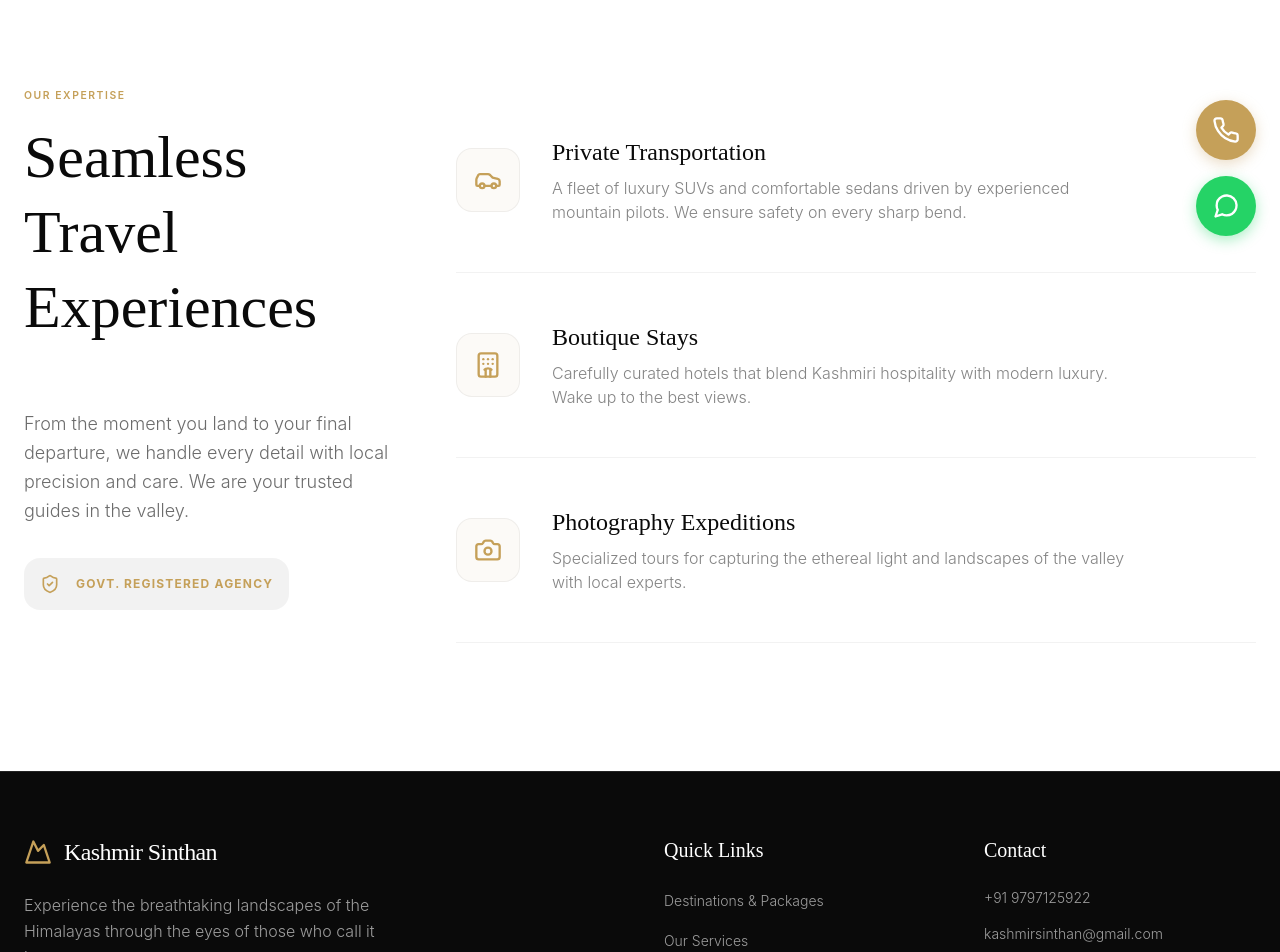
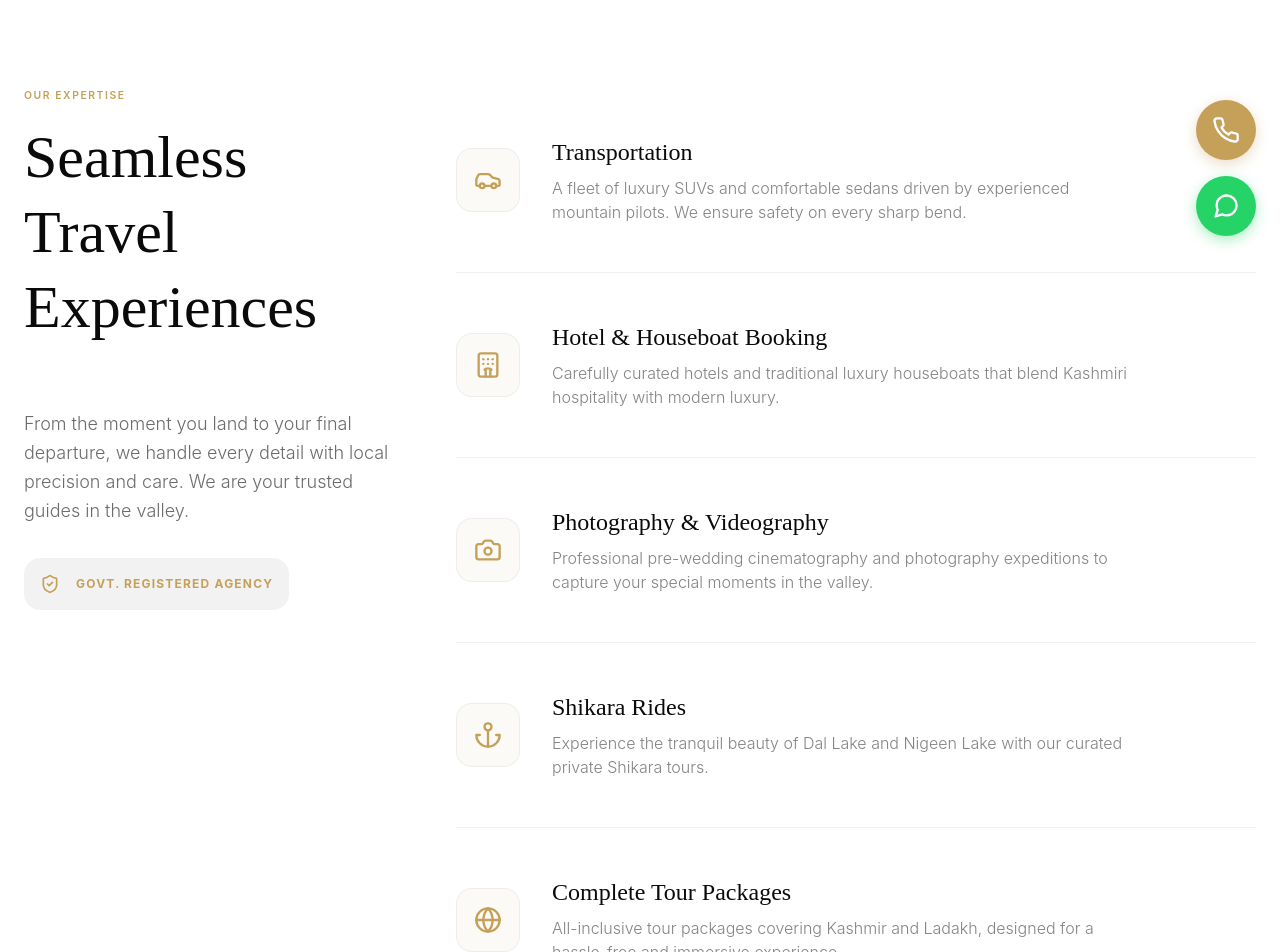
Before and after one commit to piyushthakur7/tours-an-travel, a React (Vite) app: page /services in a window 1280 px wide. Shown: the part 540-1492 px from the top of the page. Built offline with nearby package versions, Linux system fonts and the light colour scheme.

Commit message:
feat: add initial website pages (Home, Contact, Packages, Services) and foundational UI components (Navbar, Footer, and general UI elements).

```diff
--- a/index.html
+++ b/index.html
@@ -3,13 +3,13 @@
   <head>
     <meta charset="UTF-8" />
     <meta name="viewport" content="width=device-width, initial-scale=1.0" />
-    <meta name="description" content="Kashmir Sinthan Top Tour & Travel - Experience the breathtaking landscapes of the Himalayas. Curated tour packages, private transportation, boutique stays, and photography expeditions in Kashmir." />
-    <meta name="keywords" content="Kashmir tours, Sinthan Top, Kashmir travel, Ladakh adventure, Gulmarg skiing, Pahalgam retreat, J&K tourism" />
+    <meta name="description" content="Kashmir Sinthan Top Tour & Travel - Your complete tour package provider in Kashmir & Ladakh. Specializing in Sinthan Top, Transportation, Houseboats, Hotels, and Shikara rides. Professional pre-wedding cinematography." />
+    <meta name="keywords" content="Kashmirsinthantoptourandtravel.com, Kashmir tours, Sinthan Top, Ladakh packages, Shikara ride, Houseboat booking, Hotel booking, Pre-wedding cinematography Kashmir" />
     <meta name="author" content="Kashmir Sinthan Top Tour & Travel" />
-    <meta property="og:title" content="Kashmir Sinthan Top Tour & Travel" />
-    <meta property="og:description" content="Experience the breathtaking landscapes of the Himalayas through the eyes of those who call it home." />
+    <meta property="og:title" content="Kashmir Sinthan Top Tour & Travel | Complete Kashmir & Ladakh Packages" />
+    <meta property="og:description" content="Experience the breathtaking landscapes of the Himalayas. We offer complete tour packages, transportation, hotel and houseboat bookings, and professional cinematography." />
     <meta property="og:type" content="website" />
-    <title>Kashmir Sinthan Top Tour & Travel</title>
+    <title>Kashmir Sinthan Top Tour & Travel - Complete Kashmir & Ladakh Packages</title>
   </head>
   <body>
     <div id="root"></div>
--- a/src/components/Footer.tsx
+++ b/src/components/Footer.tsx
@@ -1,5 +1,5 @@
 import React from 'react';
-import { Instagram, Facebook, Youtube, Mountain } from 'lucide-react';
+import { Instagram, Facebook, Youtube, Mountain, MessageCircle } from 'lucide-react';
 import { Link } from 'react-router-dom';
 
 export const Footer = () => {
@@ -11,7 +11,7 @@ export const Footer = () => {
             <Link to="/" className="flex items-center gap-3 mb-6">
               <Mountain size={28} className="text-gold" />
               <span className="serif text-2xl font-medium tracking-tight">
-                Kashmir Sinthan
+                Kashmir Sinthan Top
               </span>
             </Link>
             <p className="text-white/60 font-light max-w-sm mb-8 leading-relaxed">
@@ -23,6 +23,9 @@ export const Footer = () => {
               </a>
               <a href="#" className="w-10 h-10 rounded-full border border-white/20 flex items-center justify-center hover:bg-gold hover:border-gold hover:text-ink transition-all">
                 <Facebook size={18} />
+              </a>
+              <a href="https://wa.me/918054444069" target="_blank" rel="noopener noreferrer" className="w-10 h-10 rounded-full border border-white/20 flex items-center justify-center hover:bg-[#25D366] hover:border-[#25D366] hover:text-white transition-all">
+                <MessageCircle size={18} />
               </a>
               <a href="#" className="w-10 h-10 rounded-full border border-white/20 flex items-center justify-center hover:bg-gold hover:border-gold hover:text-ink transition-all">
                 <Youtube size={18} />
--- a/src/components/Navbar.tsx
+++ b/src/components/Navbar.tsx
@@ -35,7 +35,7 @@ export const Navbar = () => {
           <Link to="/" className="flex items-center gap-3">
             <Mountain size={22} className={scrolled ? 'text-gold' : 'text-white'} />
             <span className={`serif text-xl font-medium tracking-tight ${scrolled ? 'text-ink' : 'text-white'}`}>
-              Kashmir Sinthan
+              Kashmir Sinthan Top
             </span>
           </Link>
 
--- a/src/pages/Contact.tsx
+++ b/src/pages/Contact.tsx
@@ -79,7 +79,8 @@ export const Contact = () => {
               <div className="space-y-3">
                 <MicroLabel className="text-white/40">Destination</MicroLabel>
                 <select className="w-full bg-transparent border-b border-white/20 pb-3 focus:border-gold outline-none transition-colors appearance-none text-lg">
-                  <option className="bg-ink text-white">Kashmir Valley Wonders</option>
+                  <option className="bg-ink text-white">Complete Tour Package</option>
+                  <option className="bg-ink text-white">Kashmir Eternal Beauty</option>
                   <option className="bg-ink text-white">Ladakh Adventure</option>
                   <option className="bg-ink text-white">Sinthan Top Special</option>
                   <option className="bg-ink text-white">Custom Itinerary</option>
--- a/src/pages/Home.tsx
+++ b/src/pages/Home.tsx
@@ -36,7 +36,7 @@ export const Home = () => {
                   <span className="italic text-gold">Kashmir</span>
                 </h1>
                 <p className="text-white/60 text-lg md:text-xl max-w-xl font-light leading-relaxed mb-12">
-                  Experience the breathtaking landscapes of the Himalayas through the eyes of those who call it home. We make it truly unforgettable.
+                  Complete Kashmir & Ladakh tour packages. From transportation and luxury houseboats to professional pre-wedding cinematography, we make your journey truly unforgettable.
                 </p>
                 <div className="flex flex-wrap gap-6">
                   <Link to="/packages" className="group flex items-center gap-4 text-white">
@@ -117,6 +117,38 @@ export const Home = () => {
           </Link>
         </div>
       </section>
+
+      {/* Services Summary */}
+      <section className="py-24 bg-ink text-white">
+        <div className="max-w-7xl mx-auto px-6">
+          <div className="grid md:grid-cols-2 lg:grid-cols-4 gap-12">
+            <div>
+              <h3 className="serif text-2xl mb-4 text-gold">Tour Packages</h3>
+              <p className="text-white/60 text-sm font-light leading-relaxed">
+                Complete Kashmir & Ladakh packages including transportation, hotels, and houseboats.
+              </p>
+            </div>
+            <div>
+              <h3 className="serif text-2xl mb-4 text-gold">Stay & Ride</h3>
+              <p className="text-white/60 text-sm font-light leading-relaxed">
+                Premium hotel bookings, houseboats, and tranquil Shikara rides on the Dal Lake.
+              </p>
+            </div>
+            <div>
+              <h3 className="serif text-2xl mb-4 text-gold">Photography</h3>
+              <p className="text-white/60 text-sm font-light leading-relaxed">
+                Professional pre-wedding cinematography and photography to capture your memories.
+              </p>
+            </div>
+            <div>
+              <h3 className="serif text-2xl mb-4 text-gold">Local Guidance</h3>
+              <p className="text-white/60 text-sm font-light leading-relaxed">
+                Expert local guides and specialized tours to Sinthan Top and beyond.
+              </p>
+            </div>
+          </div>
+        </div>
+      </section>
     </div>
   );
 };
--- a/src/pages/Packages.tsx
+++ b/src/pages/Packages.tsx
@@ -27,10 +27,18 @@ export const Packages = () => {
         <div className="grid grid-cols-1 md:grid-cols-2 lg:grid-cols-3 gap-6 auto-rows-[300px]">
           <PackageCard
             size="large"
+            image="https://images.unsplash.com/photo-1581791534721-e599df4417f7?q=80&w=2070&auto=format&fit=crop"
+            title="Ladakh Adventure"
+            duration="10 Days / 9 Nights"
+            price="₹45,000"
+          />
+
+          <PackageCard
+            size="large"
             image="/WhatsApp Image 2026-03-11 at 4.04.14 PM.jpeg"
-            title="Kashmir Valley Wonders"
-            duration="5 Days / 4 Nights"
-            price="₹15,000"
+            title="Kashmir Eternal Beauty"
+            duration="6 Days / 5 Nights"
+            price="₹18,500"
           />
 
           <PackageCard
@@ -55,15 +63,7 @@ export const Packages = () => {
           />
 
           <PackageCard
-            size="large"
             image="/WhatsApp Image 2026-03-12 at 4.27.13 PM.jpeg"
-            title="Pahalgam Retreat"
-            duration="4 Days / 3 Nights"
-            price="₹14,500"
-          />
-
-          <PackageCard
-            image="/WhatsApp Image 2026-03-12 at 4.27.10 PM.jpeg"
             title="Sonamarg Trek"
             duration="2 Days"
             price="₹8,000"
--- a/src/pages/Services.tsx
+++ b/src/pages/Services.tsx
@@ -1,6 +1,6 @@
 import React from 'react';
 import { motion } from 'motion/react';
-import { Hotel, Car, Camera, ShieldCheck } from 'lucide-react';
+import { Hotel, Car, Camera, ShieldCheck, Anchor, Globe } from 'lucide-react';
 import { SectionTitle, ServiceItem, PageHeader } from '../components/UI';
 
 export const Services = () => {
@@ -42,18 +42,28 @@ export const Services = () => {
             >
               <ServiceItem
                 icon={Car}
-                title="Private Transportation"
+                title="Transportation"
                 desc="A fleet of luxury SUVs and comfortable sedans driven by experienced mountain pilots. We ensure safety on every sharp bend."
               />
               <ServiceItem
                 icon={Hotel}
-                title="Boutique Stays"
-                desc="Carefully curated hotels that blend Kashmiri hospitality with modern luxury. Wake up to the best views."
+                title="Hotel & Houseboat Booking"
+                desc="Carefully curated hotels and traditional luxury houseboats that blend Kashmiri hospitality with modern luxury."
               />
               <ServiceItem
                 icon={Camera}
-                title="Photography Expeditions"
-                desc="Specialized tours for capturing the ethereal light and landscapes of the valley with local experts."
+                title="Photography & Videography"
+                desc="Professional pre-wedding cinematography and photography expeditions to capture your special moments in the valley."
+              />
+              <ServiceItem
+                icon={Anchor}
+                title="Shikara Rides"
+                desc="Experience the tranquil beauty of Dal Lake and Nigeen Lake with our curated private Shikara tours."
+              />
+              <ServiceItem
+                icon={Globe}
+                title="Complete Tour Packages"
+                desc="All-inclusive tour packages covering Kashmir and Ladakh, designed for a hassle-free and immersive experience."
               />
             </motion.div>
           </div>
```
Also changed, not shown: src/components/UI.tsx (+19 -6 lines).
